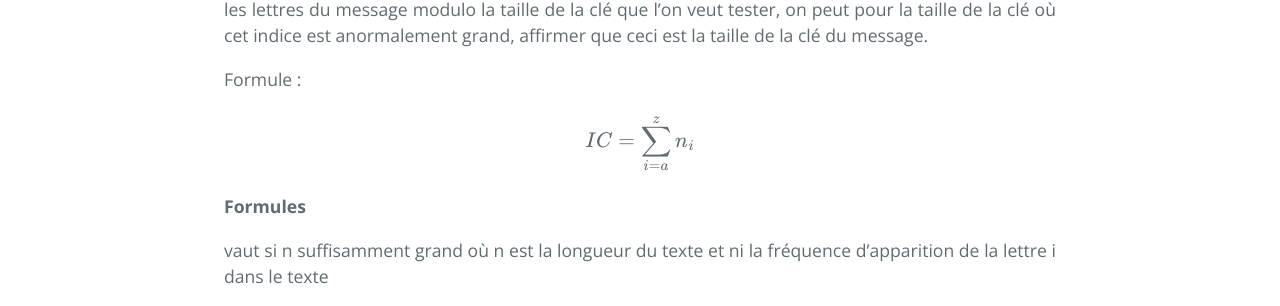
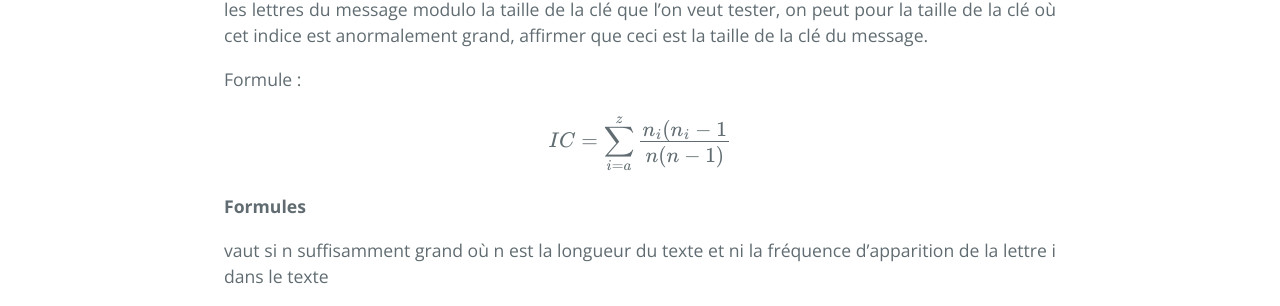
Before and after one commit to SamuelGallay/CryptoTPE, a Jekyll site: the page built from pages/TempsModernes/cryptavigenere.md, in a window 1280 px wide. Shown: the part 819-1125 px from the top of the page. Built offline with Jekyll 4.4.1, drawn with Linux system fonts in a browser that asks for light colours; our own code applies the rules of GitHub Pages for plain Markdown files; formulas are drawn with MathJax 3.

Commit message:
Update cryptavigenere.md

```diff
--- a/pages/TempsModernes/cryptavigenere.md
+++ b/pages/TempsModernes/cryptavigenere.md
@@ -20,7 +20,7 @@ Dans les années 20, Friedman, officier cryptologue de l'armée de terre améric
 
 Formule :
 
-$$ IC =\sum_{i=a}^z n_i $$
+$$ IC =\sum_{i=a}^z \frac{n_{i}(n_{i}-1}{n(n-1)} $$
 
 **Formules**
 
```
